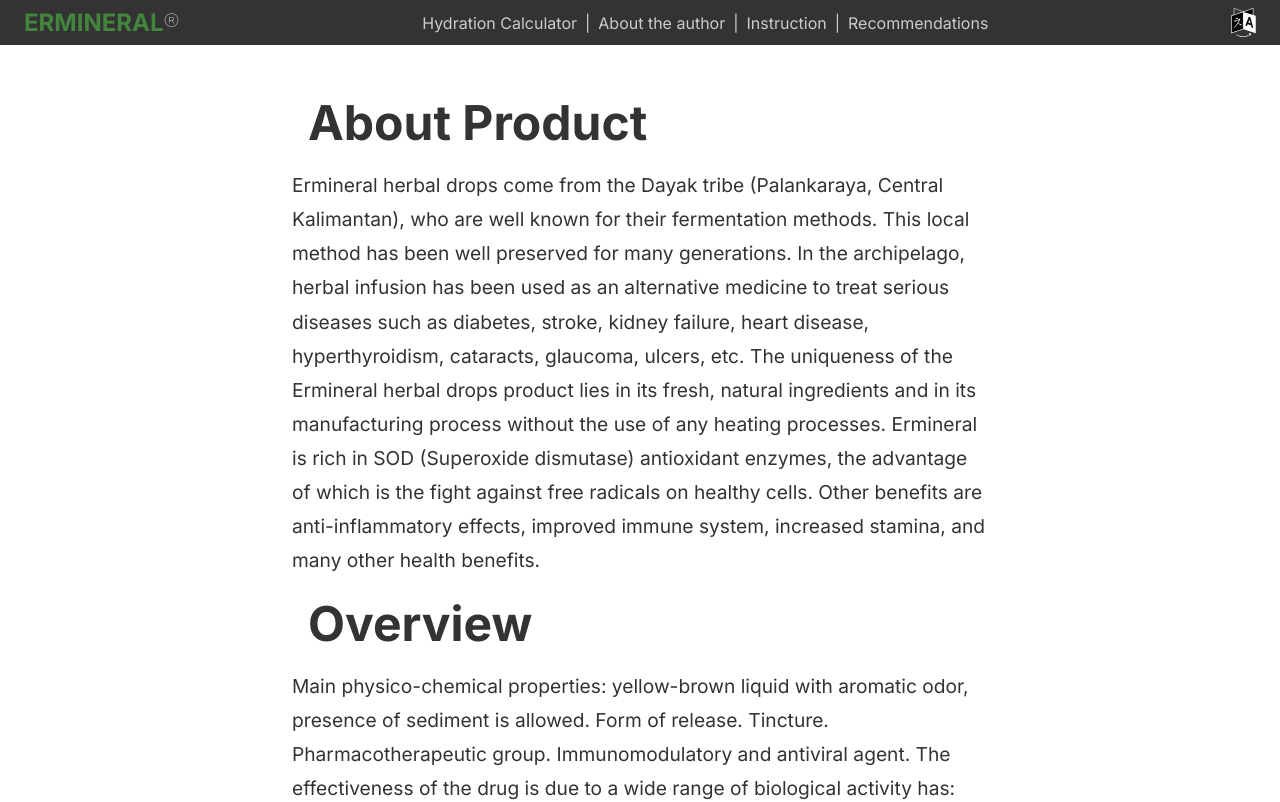
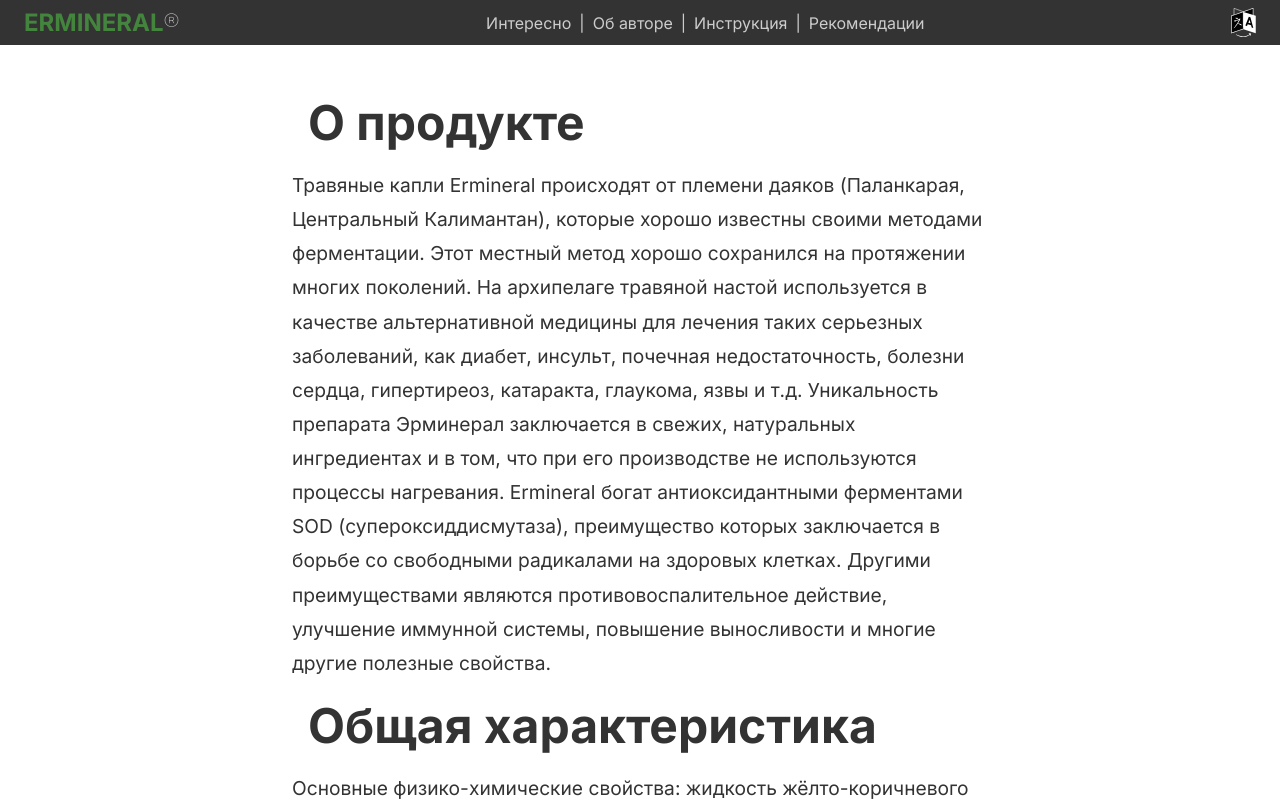
Before and after one commit to mishin78/ermineral-platform, a Next.js app: page / in a window 1280 px wide. Shown: the top 802 px of the page. Built offline with nearby package versions, Linux system fonts and the light colour scheme.

Commit message:
Change default language

```diff
--- a/src/app/page.js
+++ b/src/app/page.js
@@ -10,7 +10,7 @@ import Head from 'next/head';
 
 export default function Home({ searchParams }) {
   const [ langModal, setLangModal ] = useState(false)
-  const [ language, setLanguage ] = useState('en')
+  const [ language, setLanguage ] = useState('ru')
 
   useEffect(() => {
     if(searchParams.lang) setLanguage(searchParams.lang)
```
